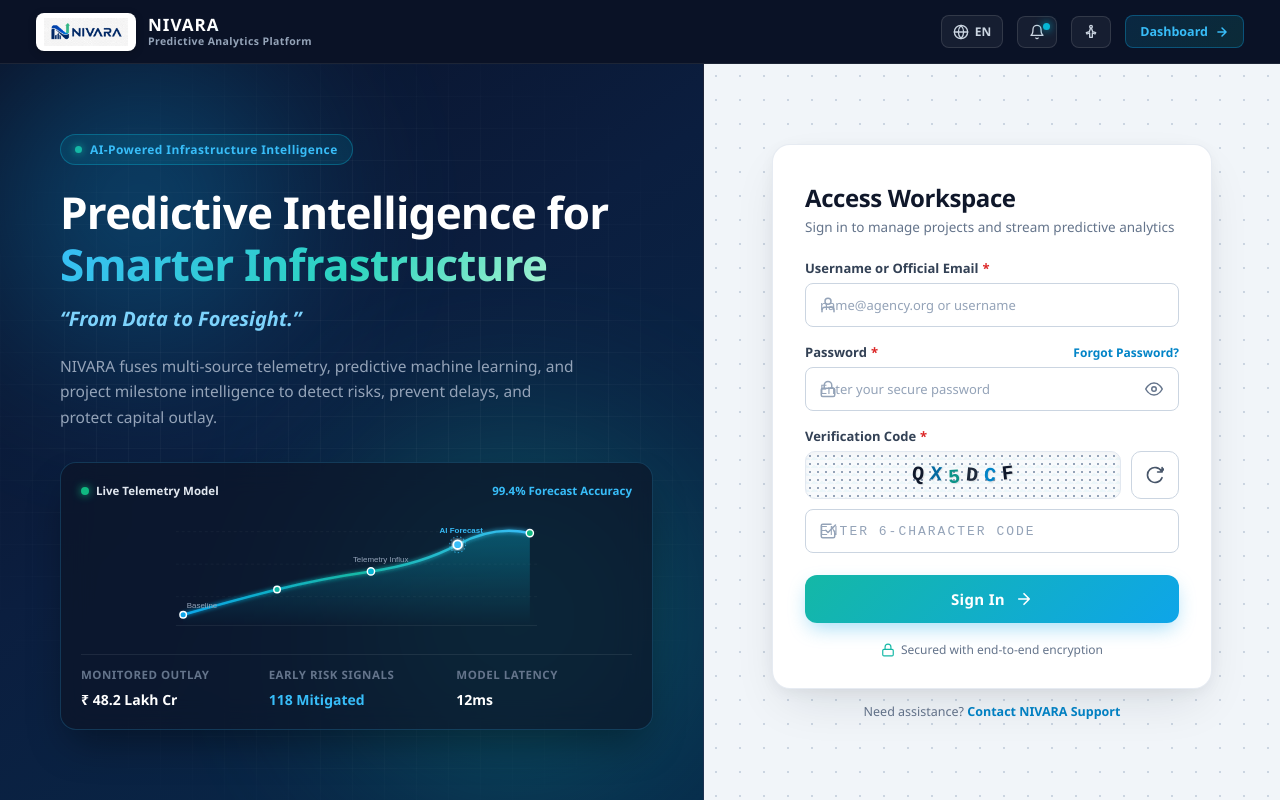
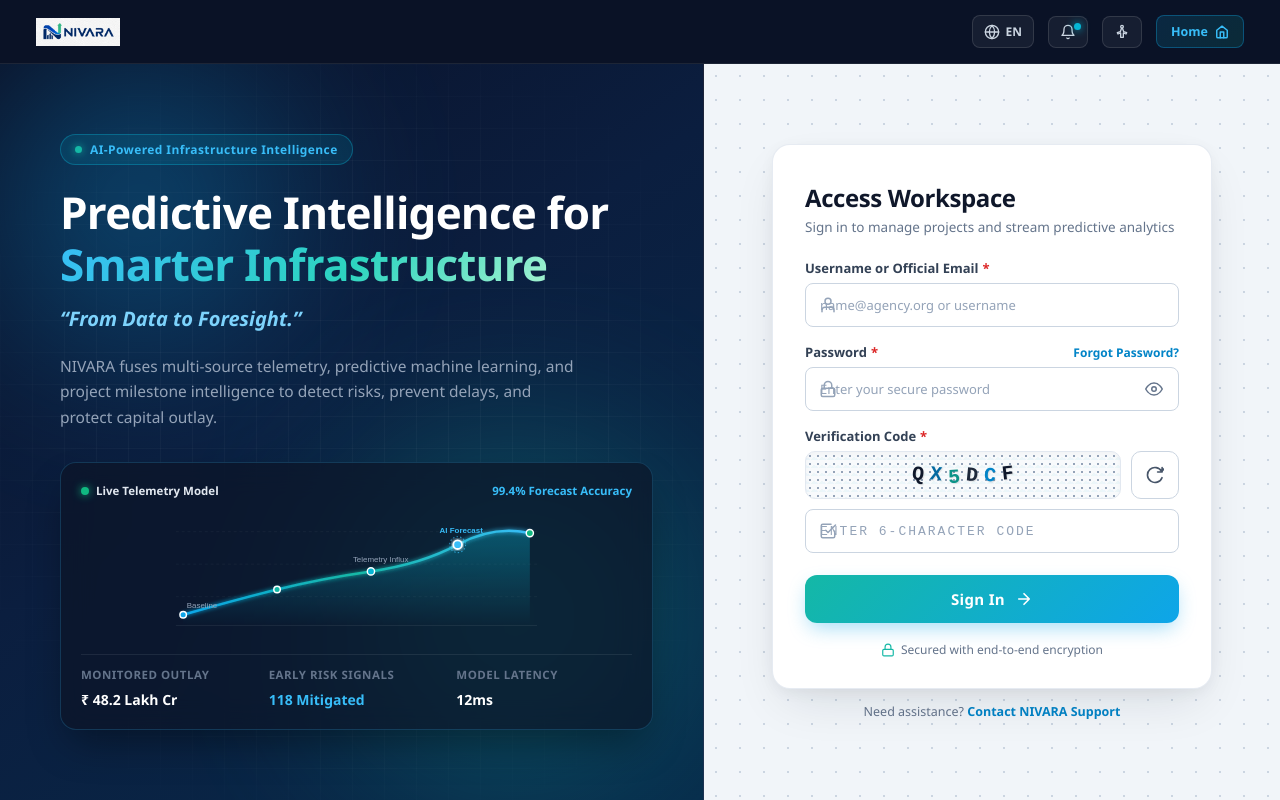
Before and after one commit to soumyarupp/NIVARA, a React (Vite) app in the folder frontend/nivara-react/: page /login in a window 1280 px wide. Built offline with nearby package versions, Linux system fonts and the light colour scheme; no server answers.

Commit message:
feat: implement multi-step Add Project form and project Dashboard pages with associated styles

```diff
--- a/frontend/nivara-react/src/pages/AddProject.css
+++ b/frontend/nivara-react/src/pages/AddProject.css
@@ -76,12 +76,9 @@
 
 .logo-badge {
   height: 42px;
-  background: #ffffff;
-  border-radius: 6px;
   display: flex;
   align-items: center;
   justify-content: center;
-  padding: 4px 10px;
   flex-shrink: 0;
 }
 
--- a/frontend/nivara-react/src/pages/Dashboard.css
+++ b/frontend/nivara-react/src/pages/Dashboard.css
@@ -69,12 +69,9 @@
 
 .logo-badge {
   height: 42px;
-  background: var(--color-white);
-  border-radius: 6px;
   display: flex;
   align-items: center;
   justify-content: center;
-  padding: 4px 10px;
   flex-shrink: 0;
 }
 
--- a/frontend/nivara-react/src/pages/Dashboard.jsx
+++ b/frontend/nivara-react/src/pages/Dashboard.jsx
@@ -113,7 +113,7 @@
         </div>
 
         <nav className="header-nav">
-          <Link to="/" className="nav-link active">Home</Link>
+          <Link to="/" className="nav-link">Home</Link>
           <a href="#projects-attention" className="nav-link">Projects</a>
           <a href="#project-dashboard" className="nav-link">Dashboard</a>
           <a href="#ai-features" className="nav-link">Risk Intelligence</a>
--- a/frontend/nivara-react/src/pages/Login.css
+++ b/frontend/nivara-react/src/pages/Login.css
@@ -86,13 +86,9 @@
 
 .brand-badge {
   height: 38px;
-  background: #ffffff;
-  border-radius: 8px;
-  padding: 3px 8px;
   display: flex;
   align-items: center;
   justify-content: center;
-  box-shadow: 0 2px 8px rgba(0, 0, 0, 0.2);
 }
 
 .brand-logo-img {
--- a/frontend/nivara-react/src/pages/Login.jsx
+++ b/frontend/nivara-react/src/pages/Login.jsx
@@ -90,10 +90,6 @@
             <div className="brand-badge">
               <img src="NIVARA logo.png" alt="NIVARA Logo" className="brand-logo-img" />
             </div>
-            <div className="brand-titles">
-              <span className="brand-name">NIVARA</span>
-              <span className="brand-tag">Predictive Analytics Platform</span>
-            </div>
           </Link>
         </div>
 
@@ -133,9 +129,10 @@
           </button>
 
           <Link to="/" className="nav-dashboard-link">
-            <span>Dashboard</span>
+            <span>Home</span>
             <svg viewBox="0 0 24 24" width="14" height="14" fill="none" stroke="currentColor" strokeWidth="2.5" strokeLinecap="round" strokeLinejoin="round">
-              <path d="M5 12h14M12 5l7 7-7 7"/>
+              <path d="M3 9l9-7 9 7v11a2 2 0 0 1-2 2H5a2 2 0 0 1-2-2z"/>
+              <polyline points="9 22 9 12 15 12 15 22"/>
             </svg>
           </Link>
         </div>
```
